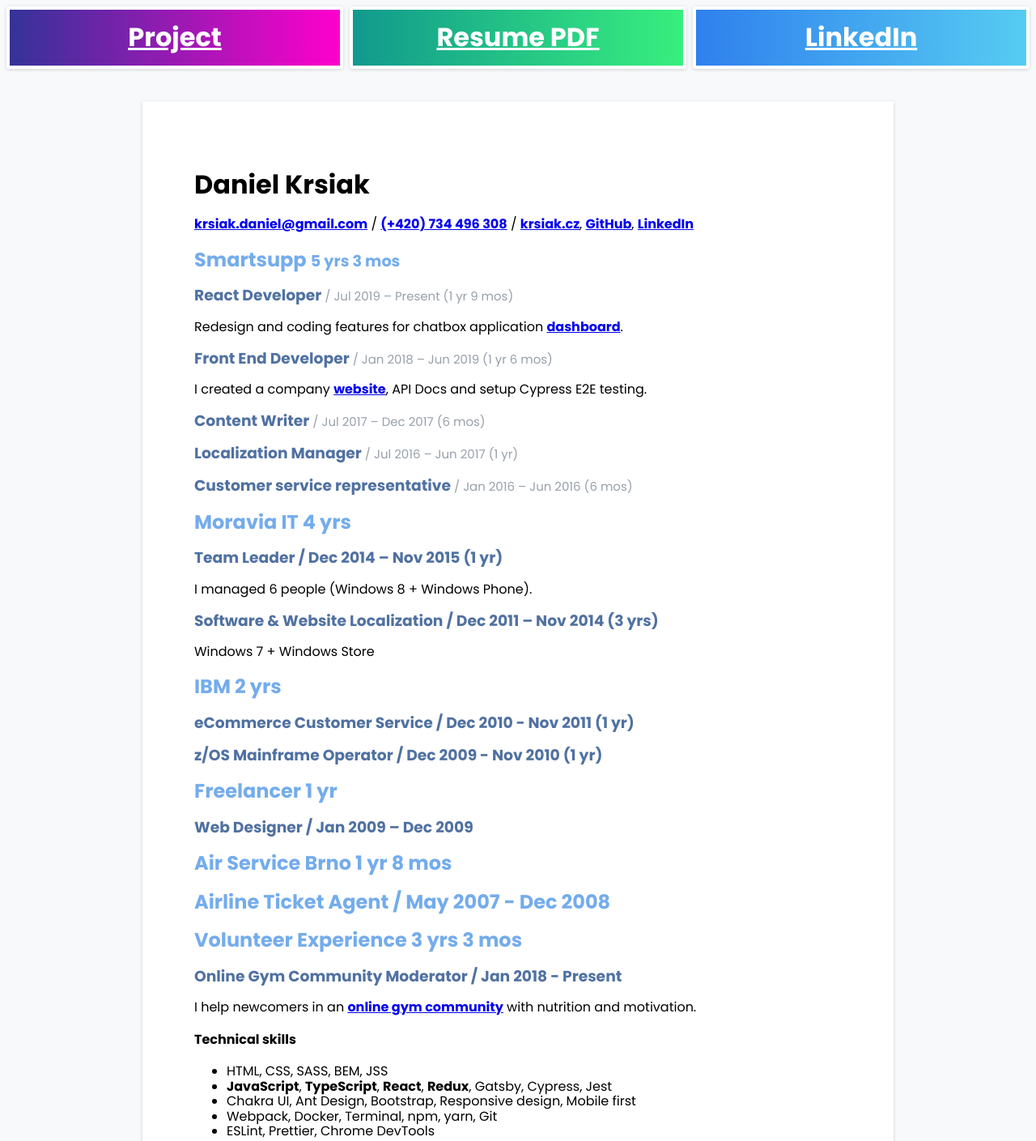
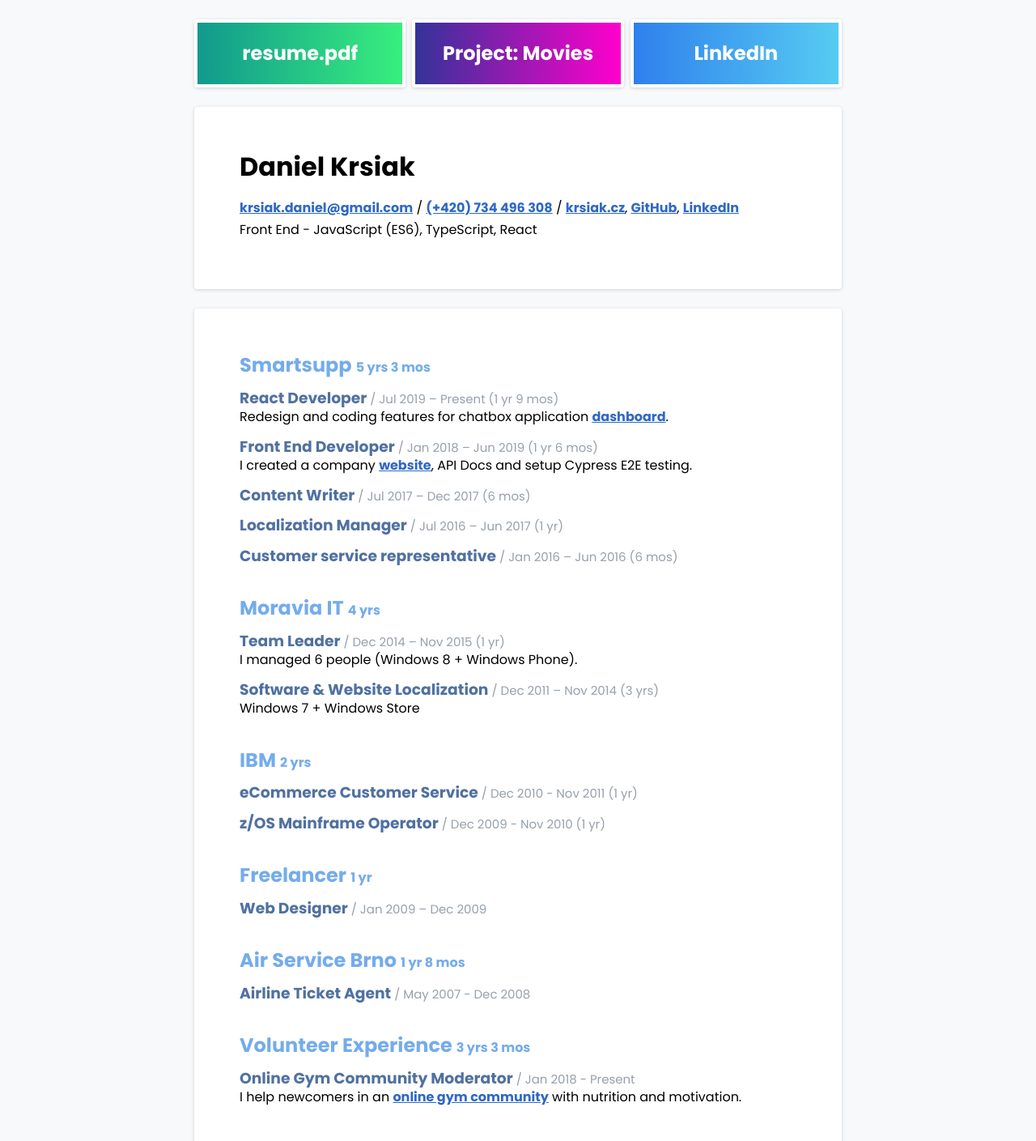
Before and after one commit to krsiakdaniel/krsiak, a plain HTML site: page index.html in a window 1280 px wide. Shown: the top 1409 px of the page at 81% size. Drawn offline with nearby package versions, Linux system fonts and the light colour scheme.

Commit message:
Content changes

```diff
--- a/index.html
+++ b/index.html
@@ -23,9 +23,10 @@
   <script src="index.js" defer></script>
 </head>
 <body>
+  <div class="wrapper">
     <nav>
-    <a href="https://github.com/krsiakdaniel/movies" target="_blank" rel="noreferrer" class="project">Project</a>
-    <a href="https://github.com/krsiakdaniel/krsiak/blob/master/daniel_krsiak_resume.pdf" target="_blank" rel="noreferrer" class="resume">Resume PDF</a>
+      <a href="https://github.com/krsiakdaniel/krsiak/blob/master/daniel_krsiak_resume.pdf" target="_blank" rel="noreferrer" class="resume">resume.pdf</a>
+      <a href="https://movies.krsiak.cz/" target="_blank" rel="noreferrer" class="project">Project: Movies</a>
       <a href="https://www.linkedin.com/in/krsiakdaniel/" target="_blank" rel="noreferrer" class="linkedin">LinkedIn</a>
     </nav>
 
@@ -33,19 +34,19 @@
       <header>
         <h1>Daniel Krsiak</h1>
         <p>
-        <a href="mailto:krsiak.daniel@gmail.com">krsiak.daniel@gmail.com</a>
-        /
-        <a href="tel:+420734-496-308">(+420) 734 496 308</a>
-        /
+          <a href="mailto:krsiak.daniel@gmail.com">krsiak.daniel@gmail.com</a> /
+          <a href="tel:+420734-496-308">(+420) 734 496 308</a> /
           <a href="https://krsiak.cz/" target="_blank" rel="noreferrer">krsiak.cz</a>,
           <a href="https://github.com/krsiakdaniel/movies" target="_blank" rel="noreferrer">GitHub</a>,
           <a href="https://www.linkedin.com/in/krsiakdaniel/" target="_blank" rel="noreferrer">LinkedIn</a>
         </p>
+        <p>Front End - JavaScript (ES6), TypeScript, React</p>
       </header>
+    </div>
 
-    <div class="content">
+    <div class="container">
       <section>
-        <h2>Smartsupp <small>5 yrs 3 mos</small></h2>
+        <h2 class="no-margin">Smartsupp <small>5 yrs 3 mos</small></h2>
         <h3>React Developer <small>/ Jul 2019 – Present (1 yr 9 mos)</small></h3>
         <p>Redesign and coding features for chatbox application <a href="https://www.smartsupp.com/product" target="_blank" rel="noreferrer">dashboard</a>.</p>
         <h3>Front End Developer <small>/ Jan 2018 – Jun 2019 (1 yr 6 mos)</small></h3>
@@ -56,35 +57,37 @@
       </section>
 
       <section>
-        <h2>Moravia IT 4 yrs</h2>
-        <h3>Team Leader / Dec 2014 – Nov 2015 (1 yr)</h3>
+        <h2>Moravia IT <small>4 yrs</small></h2>
+        <h3>Team Leader <small>/ Dec 2014 – Nov 2015 (1 yr)</small></h3>
         <p>I managed 6 people (Windows 8 + Windows Phone).</p>
-        <h3>Software & Website Localization / Dec 2011 – Nov 2014 (3 yrs)</h3>
+        <h3>Software & Website Localization <small>/ Dec 2011 – Nov 2014 (3 yrs)</small></h3>
         <p>Windows 7 + Windows Store</p>
       </section>
 
       <section>
-        <h2>IBM 2 yrs</h2>
-        <h3>eCommerce Customer Service / Dec 2010 - Nov 2011 (1 yr)</h3>
-        <h3>z/OS Mainframe Operator / Dec 2009 - Nov 2010 (1 yr)</h3>
+        <h2>IBM <small>2 yrs</small></h2>
+        <h3>eCommerce Customer Service <small>/ Dec 2010 - Nov 2011 (1 yr)</small></h3>
+        <h3>z/OS Mainframe Operator <small>/ Dec 2009 - Nov 2010 (1 yr)</small></h3>
       </section>
 
       <section>
-        <h2>Freelancer 1 yr</h2>
-        <h3>Web Designer / Jan 2009 – Dec 2009</h3>
+        <h2>Freelancer <small>1 yr</small></h2>
+        <h3>Web Designer <small>/ Jan 2009 – Dec 2009</small></h3>
       </section>
 
       <section>
-        <h2>Air Service Brno 1 yr 8 mos</h2>
-        <h2>Airline Ticket Agent / May 2007 - Dec 2008</h2>
+        <h2>Air Service Brno <small>1 yr 8 mos</small></h2>
+        <h3>Airline Ticket Agent <small>/ May 2007 - Dec 2008</small></h3>
       </section>
 
       <section>
-        <h2>Volunteer Experience 3 yrs 3 mos</h2>
-        <h3>Online Gym Community Moderator / Jan 2018 - Present</h3>
+        <h2>Volunteer Experience <small>3 yrs 3 mos</small></h2>
+        <h3>Online Gym Community Moderator <small>/ Jan 2018 - Present</small></h3>
         <p>I help newcomers in an <a href="https://bonytobeastly.com/about/" target="_blank" rel="noreferrer">online gym community</a> with nutrition and motivation.</p>
         </section>
+    </div>
 
+    <div class="container">
       <section>
         <h4>Technical skills</h4>
         <ul>
@@ -133,7 +136,7 @@
       <section>
         <h4>Bio</h4>
         <p>Born 1985 in Czechoslovakia.</p>
-        <p><img src="krsiak-daniel.jpg" width="512" height="552" alt="Krsiak Daniel - React Developer"></p>
+        <p><img src="krsiak-daniel.jpg" alt="Krsiak Daniel - React Developer"></p>
       </section>
     </div>
   </div>
--- a/main.css
+++ b/main.css
@@ -1,3 +1,5 @@
+
+
 :root {
   /* colors */
   --black: #000000;
@@ -8,9 +10,11 @@
   --pink: #ff00cc;
   --green-light: #38ef7d;
   --green-dark: #11998e;
-  --blue-light: #56ccf2;
-  --blue-dark: #2f80ed;
-
+  --blue-100: #56ccf2;
+  --blue-200: #2f80ed;
+  --blue-300: #74acec;
+  --blue-400: #2f68c4;
+  --blue-500: #5071a1;
   /* spaces */
   --space-1: 4px;
   --space-2: 8px;
@@ -22,22 +26,23 @@
   --space-8: 56px;
   --space-9: 64px;
   --space-10: 72px;
-
   /* radii */
   --radius-1: 4px;
-
   /* font sizes */
-  --font-size-5: 32px;
-
+  --font-size-3: 16px;
+  --font-size-4: 24px;
   /* font weights */
   --font-weight-1: 400;
   --font-weight-2: 700;
-
   /* shadows */
   --shadow-1: rgba(0, 0, 0, 0.16) 0 1px 4px;
+  /* borders */
+  --border-1: 1px dashed var(--gray-dark);
+  --border-4: 4px solid var(--white);
 }
 
-html, body {
+html,
+body {
   height: 100%;
 }
 
@@ -49,18 +54,10 @@
   background: var(--gray-light);
 }
 
-.container {
-  width: 100%;
-  background-color: var(--white);
-  box-shadow: var(--shadow-1);
-  padding: var(--space-9);
-  margin: var(--space-5) auto;
-}
-
 nav {
   display: flex;
-  padding: var(--space-2);
   flex-direction: column;
+  padding: var(--space-4) 0;
 }
 
 nav a {
@@ -68,46 +65,82 @@
   flex: 1;
   align-items: center;
   justify-content: center;
+  text-align: center;
+  text-decoration: none;
   color: var(--white);
-  border: 4px solid var(--white);
-  font-size: var(--font-size-5);
-  font-weight: var(--font-weight-2);
-  margin: 0 var(--space-2) 0 0;
-  padding: var(--space-3);
+  border: var(--border-4);
   border-radius: var(--radius-1);
   box-shadow: var(--shadow-1);
+  font-weight: var(--font-weight-2);
+  font-size: var(--font-size-4);
+  margin: 0 0 var(--space-2) 0;
+  padding: var(--space-2);
 }
 
 nav a:last-of-type {
-  margin-right: 0;
+  margin-bottom: 0;
 }
 
-header {}
+nav a,
+nav a:active,
+nav a:focus,
+nav a:visited {
+  color: var(--white);
+}
 
-.content {}
+.wrapper {
+  margin: 0 var(--space-4);
+}
 
-section {}
+.container {
+  background-color: var(--white);
+  box-shadow: var(--shadow-1);
+  padding: var(--space-4);
+  margin-bottom: var(--space-4);
+  border-radius: var(--radius-1);
+}
 
-h1 {}
+h1 {
+  margin: 0 0 var(--space-4) 0;
+}
 
-h2 { color: #74acec; }
+h2 {
+  color: var(--blue-300);
+  margin: var(--space-6) 0 0 0;
+}
 
-h3 { color: #5071a1; }
+h2 small {
+  font-size: var(--font-size-3)
+}
 
-h3 small { color: var(--gray-dark); font-weight: var(--font-weight-1); }
+h3 {
+  color: var(--blue-500);
+  margin: var(--space-3) 0 var(--space-1) 0;
+}
 
-h4 {}
+h3 small {
+  color: var(--gray-dark);
+  font-weight: var(--font-weight-1);
+}
 
-p {}
+h4 {
+  color: var(--blue-300);
+  margin: var(--space-4) 0 0 0;
+}
 
-ul {}
+p {
+  margin: 0 0 var(--space-2) 0;
+}
 
-li {}
+.no-margin {
+  margin: 0;
+}
 
 a,
 a:active,
 a:focus,
 a:visited {
+  color: var(--blue-400);
   text-decoration: underline;
   font-weight: var(--font-weight-2);
 }
@@ -118,7 +151,12 @@
   outline: none;
 }
 
-img { border: 1px dashed var(--gray-dark); }
+img {
+  border: var(--border-1);
+  height: auto;
+  width: 100%;
+  max-width: 256px;
+}
 
 .project {
   background: var(--pink);
@@ -145,23 +183,33 @@
 }
 
 .linkedin {
-  background: var(--blue-dark);
-  background: -webkit-linear-gradient(to right, var(--blue-dark), var(--blue-light));
-  background: linear-gradient(to right, var(--blue-dark), var(--blue-light));
+  background: var(--blue-200);
+  background: -webkit-linear-gradient(to right, var(--blue-200), var(--blue-100));
+  background: linear-gradient(to right, var(--blue-200), var(--blue-100));
 }
 
 .linkedin:hover,
 .linkedin:focus {
-  background: -webkit-linear-gradient(to bottom, var(--blue-dark), var(--blue-light));
-  background: linear-gradient(to bottom, var(--blue-dark), var(--blue-light));
+  background: -webkit-linear-gradient(to bottom, var(--blue-200), var(--blue-100));
+  background: linear-gradient(to bottom, var(--blue-200), var(--blue-100));
 }
 
 @media (min-width: 1000px) {
+  .wrapper {
+    width: 800px;
+    margin: 0 auto;
+  }
   .container {
-    width: 800px;
+    padding: var(--space-8);
   }
-
   nav {
     flex-direction: row;
   }
+  nav a {
+    margin: 0 var(--space-2) 0 0;
+    padding: var(--space-4);
+  }
+  nav a:last-of-type {
+    margin-right: 0;
+  }
 }
```
Also changed, not shown: 1 other file. Lines whose indentation alone changed are shown as unchanged.
